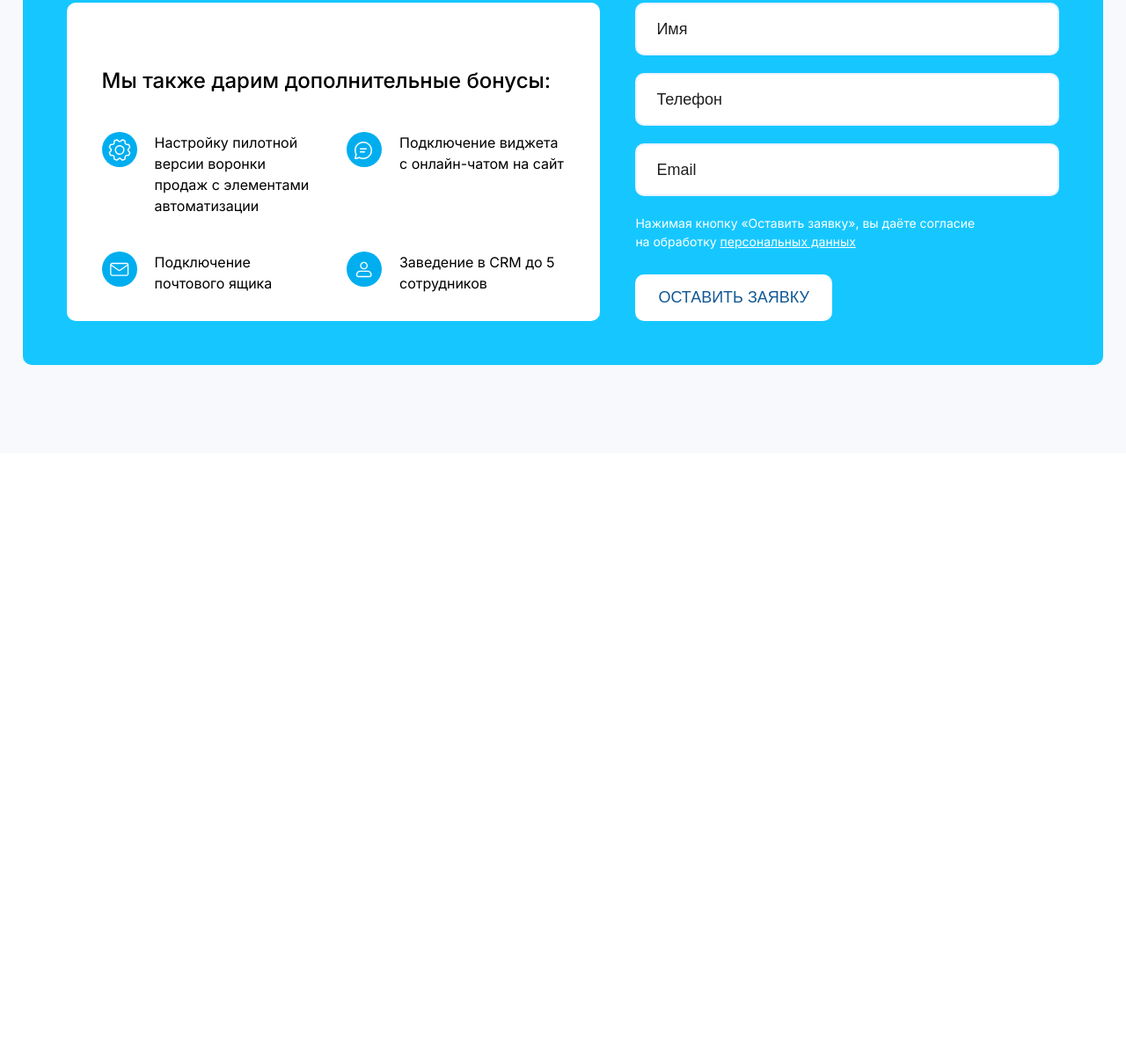
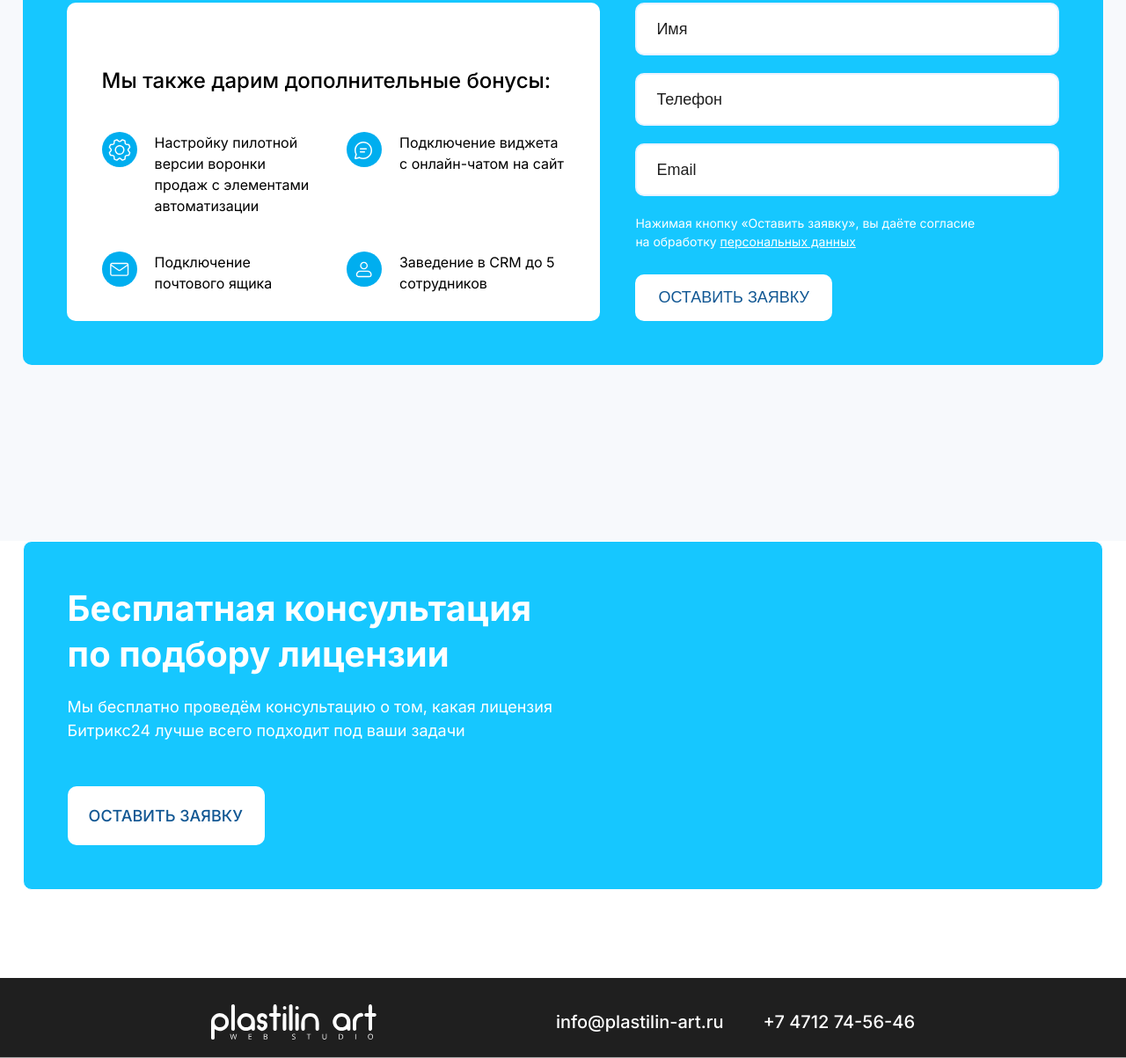
Before and after one commit to Dasha3322/b24Lesson, a plain HTML site: page index.html in a window 1280 px wide. Shown: the part 3793-4996 px from the top of the page at 88% size. Before the commit the page ends 4308 px from the top, so only its background shows below. Drawn offline with Linux system fonts and the light colour scheme.

Commit message:
b24Lesson

```diff
--- a/css/style.css
+++ b/css/style.css
@@ -3,7 +3,9 @@ body {
     margin: 0;
     padding: 0;
 }
-
+html {
+    scroll-behavior: smooth                                                                             ;
+}
 body {
     font-size: 18px;
     line-height: 150%;
@@ -261,6 +263,8 @@ li::before{
     background-color: #16C7FF;
     border-radius: 10px;
     position: relative;
+    margin-bottom: 100px;
+
 }
 .offer .left{
     width: 60%;
@@ -307,10 +311,12 @@ li::before{
     /* border: 1px solid black; */
     margin-right: 40px;
     width: 762px;
+
 }
 .right {
     /* border: 1px solid black; */
     width: 538px;
+
 }
 .bonuses{
     padding: 71px 40px;
@@ -400,10 +406,76 @@ input{
     border-radius: 10px;
     margin: 0;
 }
+.free_consult{
+    display: block;
+    box-sizing: border-box;
+    background-color: #16C7FF;
+    max-width: 1440px;
+    width: 96%;
+    margin: 0 auto;
+    color: #ffffff;
+    border: 1px solid white;
+    border-radius: 10px;
+    padding: 50px;
+}
+
+.free_consult h2{
+    margin: 0;
+    font-size: 40px;
+    line-height: 130%;
+    max-width: 579px;
+}
+.free_consult p {
+    margin: 20px 0 50px;
+    font-size: 18px;
+    line-height: 150%;
+    max-width: 579px;
+}
+.consult-link {
+    display: block;
+    max-width: 224px;
+    box-sizing: border-box;
+    background-color: #fff;
+    padding: 20px 24px;
+    margin: 0;
+    font-weight: 500;
+    font-size: 18px;
+    line-height: 150%;
+    color: #115793;
+    text-transform: uppercase;
+    text-decoration: none;
+    border-radius: 10px;
+}
+.footer {
+    max-width: 1920px;
+    padding: 30px 240px 20px;
+    border-bottom: 1px rgba(255, 255, 255, 0.6) solid;
+    display: flex;
+    align-items: center;
+    justify-content: space-between;
+    background-color: #1F1F1F;
+    margin-top: 100px;
+}
+
+.footer a {
+    font-weight: 500;
+    font-size: 20px;
+    line-height: 130%;
+    color: #fff;
+    text-decoration: none;
+}
+
+.footer a+a {
+    margin-left: 40px;
+}
 
 @media (max-width:1024px){
     .gift .item-container{
         width: 50%;
+    }
+    .row {
+        display: flex;
+        flex-direction: column;
     }
 }
 
@@ -412,3 +484,13 @@ input{
         width: 100%;
     }
 }
+@media (max-width:1024px){
+    .table .block_table{
+        width: 47%;
+    }
+}
+@media (max-width:576px){
+    .offer{
+        width: 50%;
+    }
+}
--- a/index.html
+++ b/index.html
@@ -269,6 +269,19 @@
                 </div>
             </div>
         </div>
+    </div>
+    <div class="free_consult">
+        <h2>Бесплатная консультация по подбору лицензии</h2>
+        <p>Мы бесплатно проведём консультацию о том, какая лицензия Битрикс24 лучше всего подходит под ваши задачи</p>
+        <a class="consult-link" href="#">Оставить заявку</a>
+    </div>
+    <div class="footer">
+        <img src="images/logo.svg" alt="">
+                <div class="footer-info">
+                    <a href="mailto:info@plastilin-art.ru">info@plastilin-art.ru</a>
+                    <a href="tel:+74712745646">+7 4712 74-56-46</a>
+                </div>
+    </div>
 </body>
 
 </html>
```
